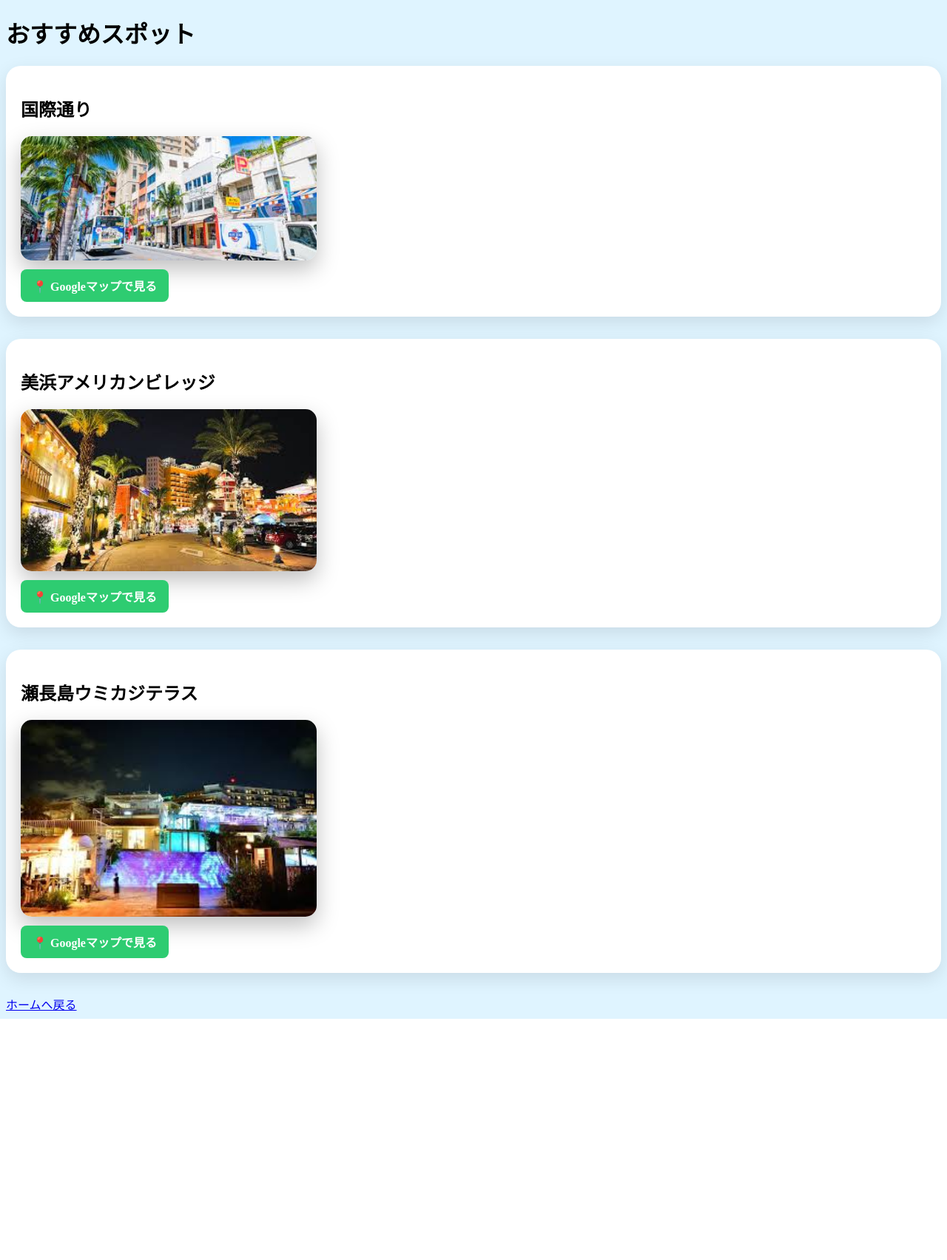
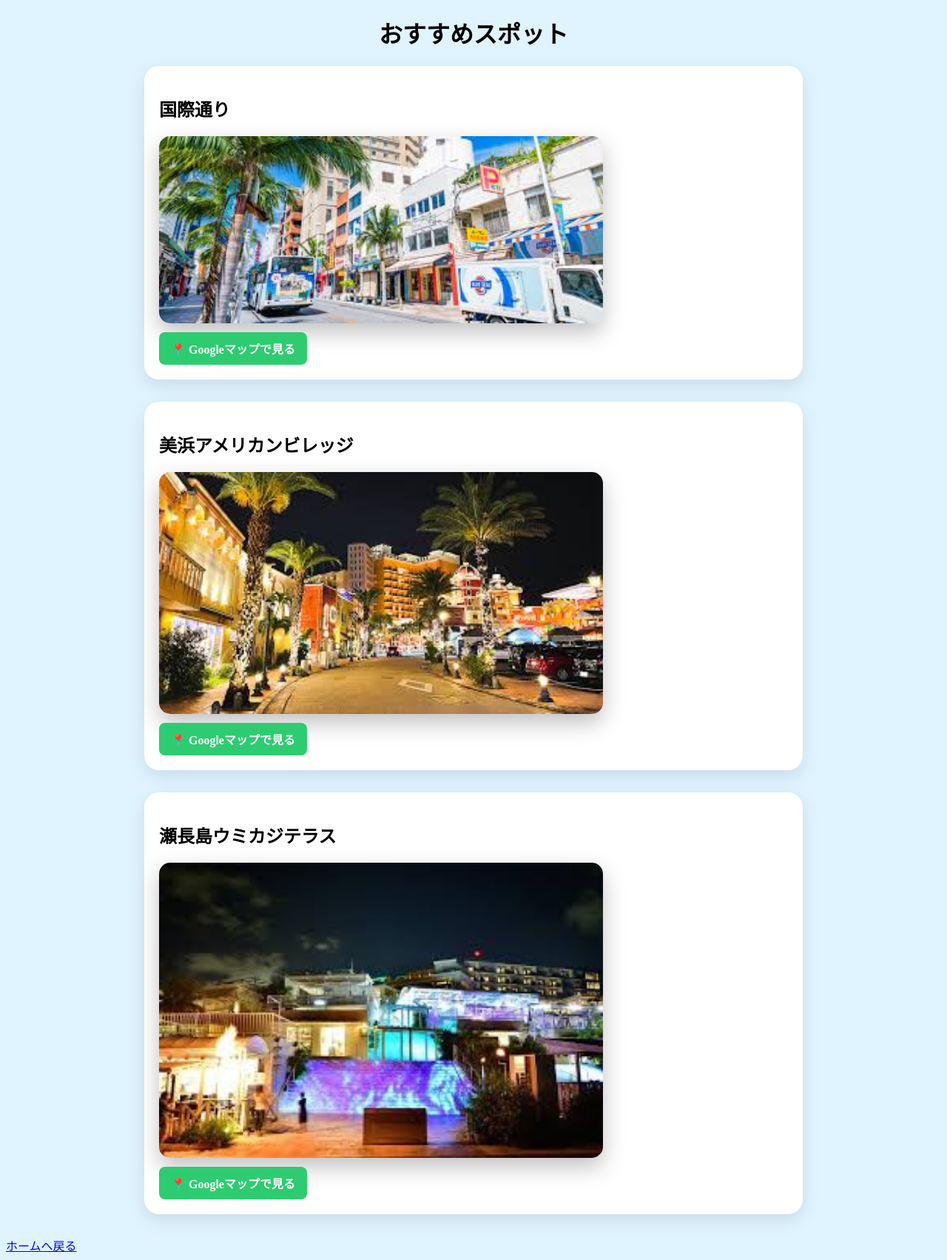
Before and after one commit to genta1915/oki-now, a Django app: page /result/ in a window 1280 px wide. Shown: the whole page at 74% size. Before the commit the page ends 1377 px from the top, so only its background shows below. Run offline with Django 5.2, Linux system fonts and the light colour scheme.

Commit message:
結果画面のデザインを調整

```diff
--- a/spots/templates/spots/result.html
+++ b/spots/templates/spots/result.html
@@ -8,6 +8,10 @@
     <title>おすすめスポット</title>
 
     <style>
+        h1 {
+            text-align: center;
+        }
+
         body {
             background-color: #dff4ff;
         }
@@ -33,6 +37,8 @@
         }
 
         .spot-card {
+            max-width: 850px;
+            margin: 0 auto 30px auto;
             background: white;
             padding: 20px;
             border-radius: 20px;
@@ -53,7 +59,7 @@
 
         <p>{{ spot.description }}</p>
 
-        <img src="{% static spot.image %}" alt="{{ spot.name }}" width="400">
+        <img src="{% static spot.image %}" alt="{{ spot.name }}" width="600">
 
         <br>
 
```
